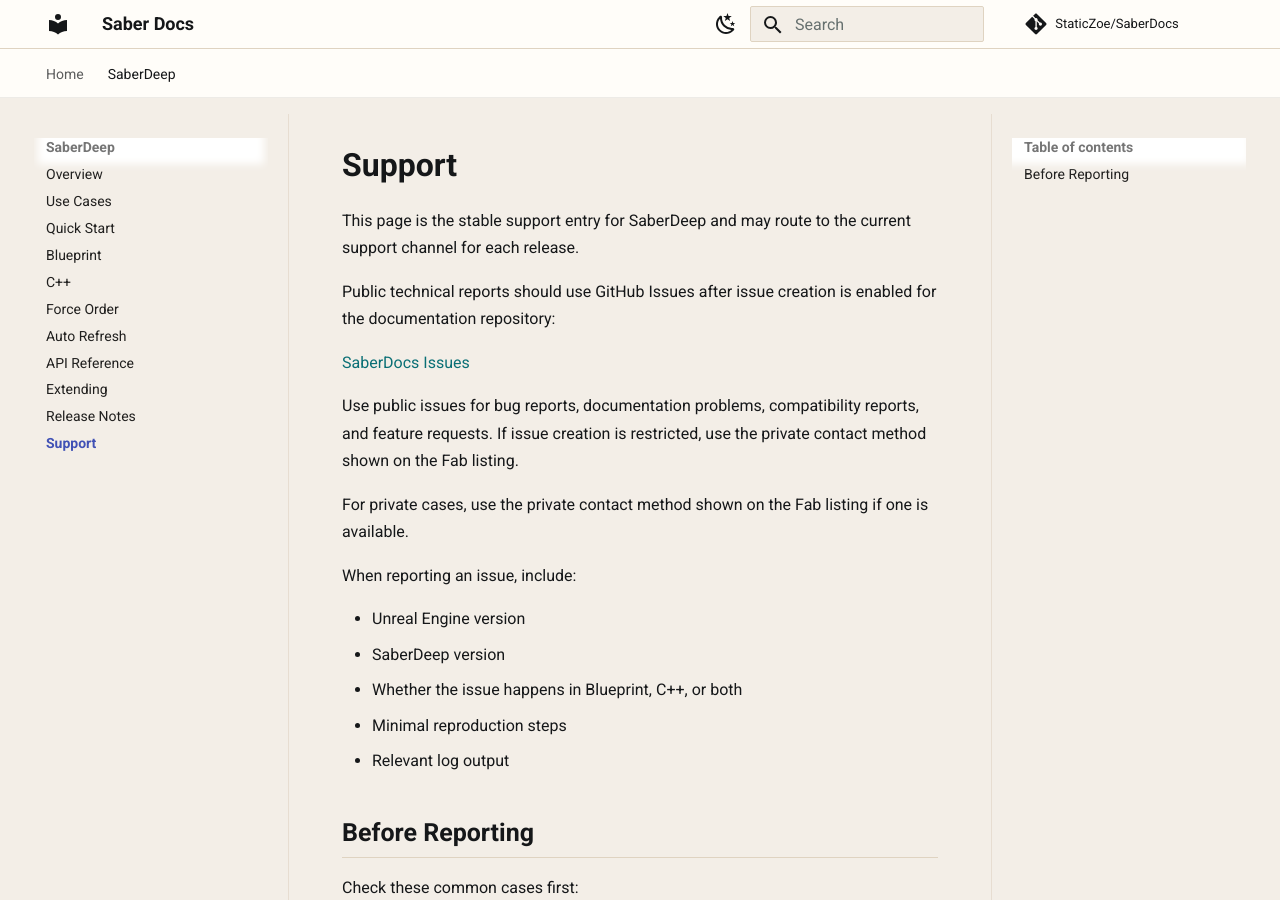
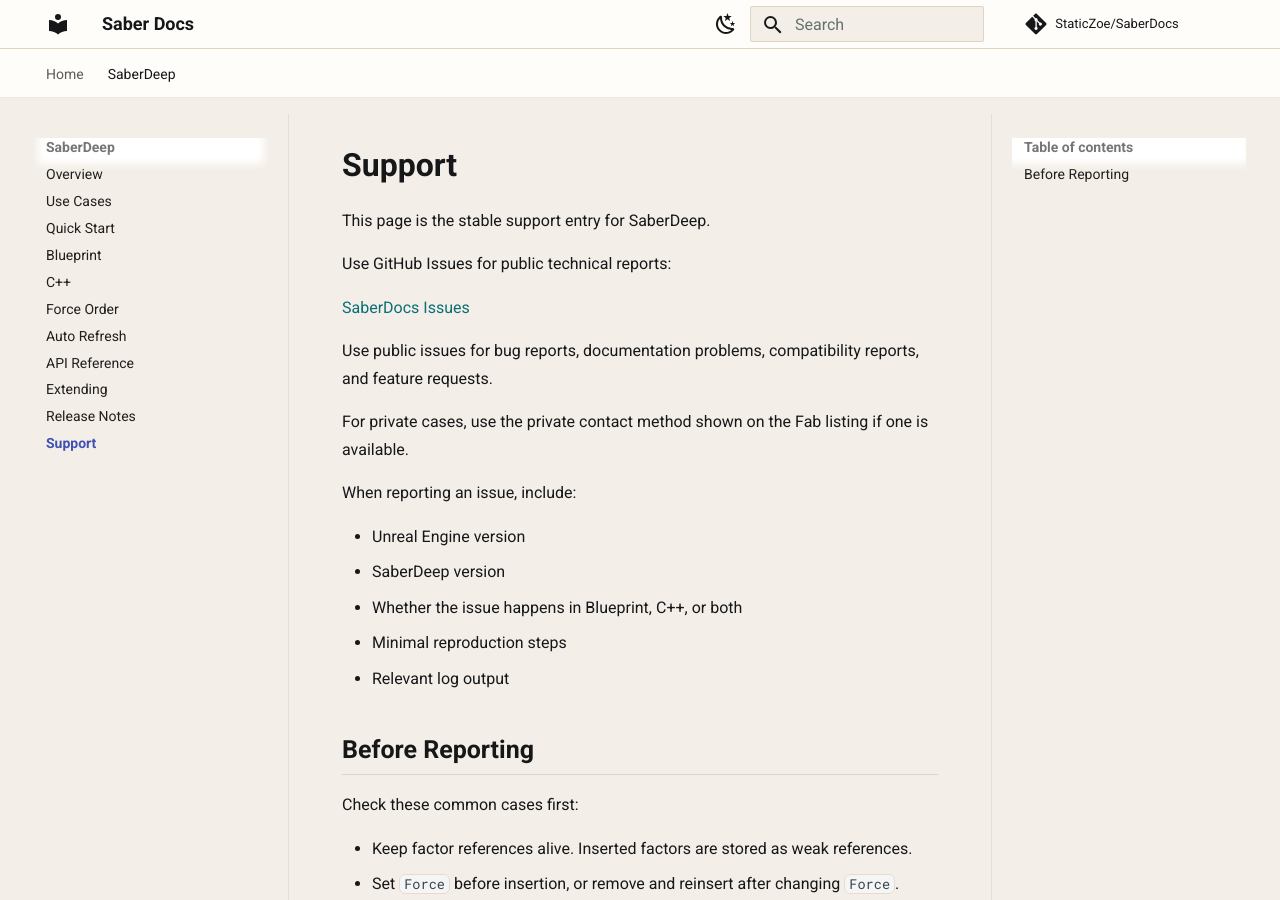
Before and after one commit to StaticZoe/SaberDocs, an MkDocs documentation site: the page built from docs/saberdeep/support.md, in a window 1280 px wide and 900 px high. Built offline with MkDocs 1.6.1 and Material for MkDocs 9.7.7, drawn with Linux system fonts in a browser that asks for light colours; comment, search, counter and statistics services are not loaded.

Commit message:
Clarify SaberDeep GitHub Issues support

```diff
--- a/docs/saberdeep/support.md
+++ b/docs/saberdeep/support.md
@@ -1,12 +1,12 @@
 # Support
 
-This page is the stable support entry for SaberDeep and may route to the current support channel for each release.
+This page is the stable support entry for SaberDeep.
 
-Public technical reports should use GitHub Issues after issue creation is enabled for the documentation repository:
+Use GitHub Issues for public technical reports:
 
 [SaberDocs Issues](https://github.com/StaticZoe/SaberDocs/issues)
 
-Use public issues for bug reports, documentation problems, compatibility reports, and feature requests. If issue creation is restricted, use the private contact method shown on the Fab listing.
+Use public issues for bug reports, documentation problems, compatibility reports, and feature requests.
 
 For private cases, use the private contact method shown on the Fab listing if one is available.
 
```
